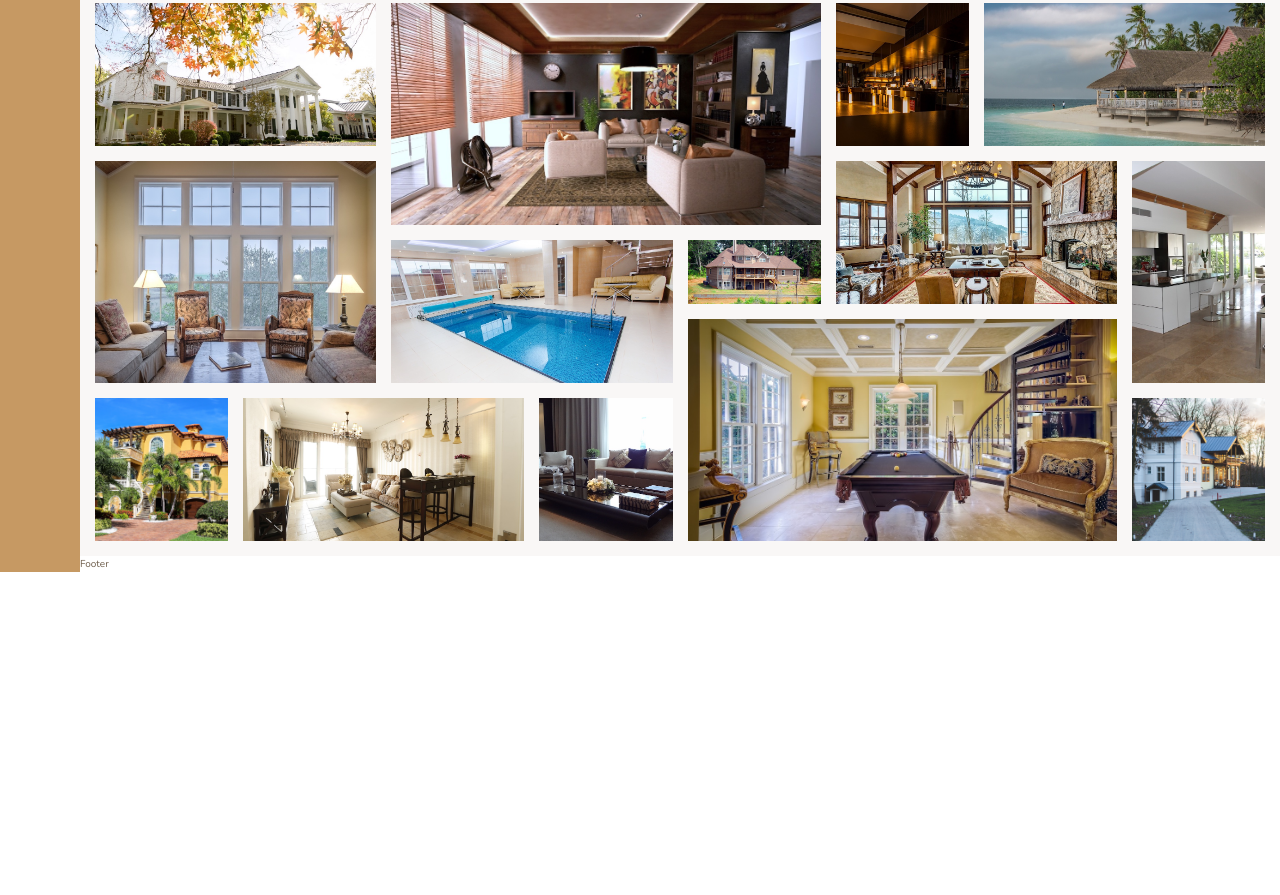
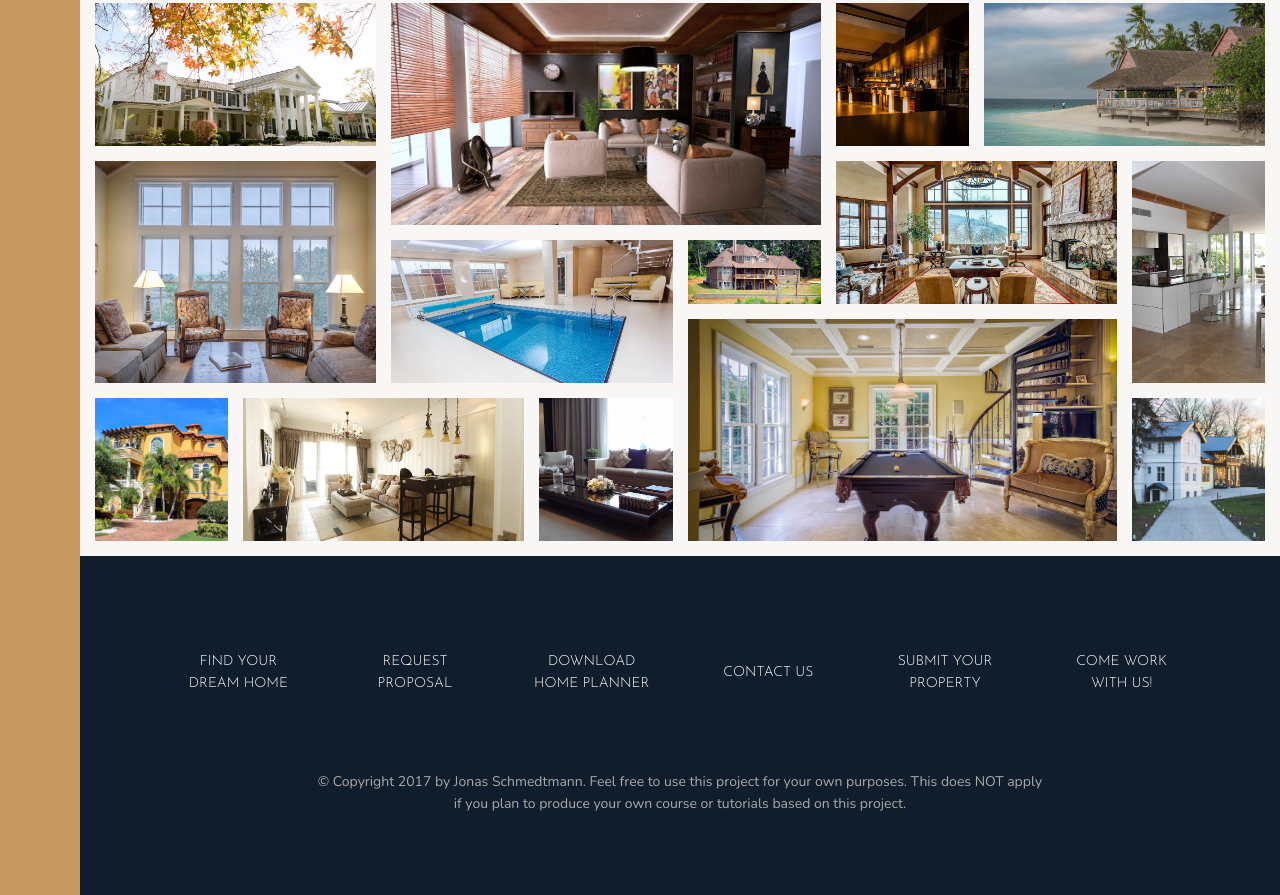
Before and after one commit to praise002/nexter, a website: page index.html in a window 1280 px wide. Shown: the part 3505-4400 px from the top of the page. Before the commit the page ends 4077 px from the top, so only its background shows below. Drawn offline with nearby package versions, Linux system fonts and the light colour scheme.

Commit message:
Built the footer

```diff
--- a/index.html
+++ b/index.html
@@ -365,7 +365,17 @@
         </section>
 
         <footer class="footer">
-            Footer
+            <ul class="nav">
+                <li class="nav__item"><a href="#" class="nav__link">Find your dream home</a></li>
+                <li class="nav__item"><a href="#" class="nav__link">Request proposal</a></li>
+                <li class="nav__item"><a href="#" class="nav__link">Download home planner</a></li>
+                <li class="nav__item"><a href="#" class="nav__link">Contact us</a></li>
+                <li class="nav__item"><a href="#" class="nav__link">Submit your property</a></li>
+                <li class="nav__item"><a href="#" class="nav__link">Come work with us!</a></li>
+            </ul>
+            <p class="copyright">
+                &copy; Copyright 2017 by Jonas Schmedtmann. Feel free to use this project for your own purposes. This does NOT apply if you plan to produce your own course or tutorials based on this project.
+            </p>
         </footer>
     </body>
 </html>
--- a/sass/_footer.scss
+++ b/sass/_footer.scss
@@ -1,4 +1,47 @@
-.hfooter {
+.footer {
     background-color: $color-secondary;
     grid-column: full-start / full-end;
+
+    padding: 8rem;
 }
+
+.nav {
+    list-style: none;
+
+    display: grid;
+    grid-template-columns: repeat(auto-fit, minmax(15rem, 1fr));
+    gap: 2rem;
+    align-items: center;
+
+    a {
+        text-decoration: none;
+    }
+
+    &__link:link,
+    &__link:visited {
+        font-size: 1.4rem;
+        color: #fff;
+        font-family: $font-display;
+        text-transform: uppercase;
+        text-align: center;
+        padding: 1.5rem;
+        display: block;
+
+        transition: all .2s;
+    }
+
+    &__link:hover,
+    &__link:active {
+        background-color: rgba(#fff, .05);
+        transform: translateY(-3px);
+    }
+}
+
+.copyright {
+    font-size: 1.4rem;
+    color: $color-grey-light-2;
+    margin-top: 6rem;
+    text-align: center;
+    width: 70%;
+    margin-inline: auto;
+}
```
Also changed, not shown: css/style.css.
